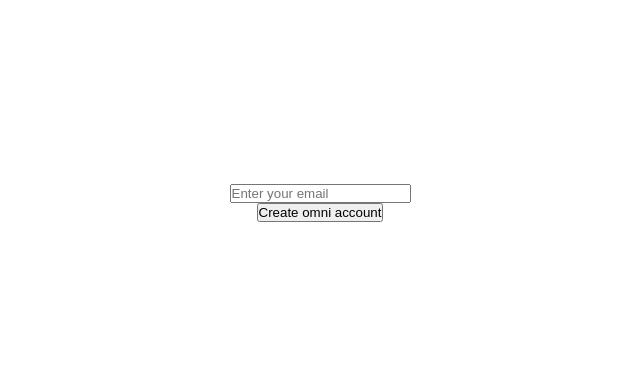
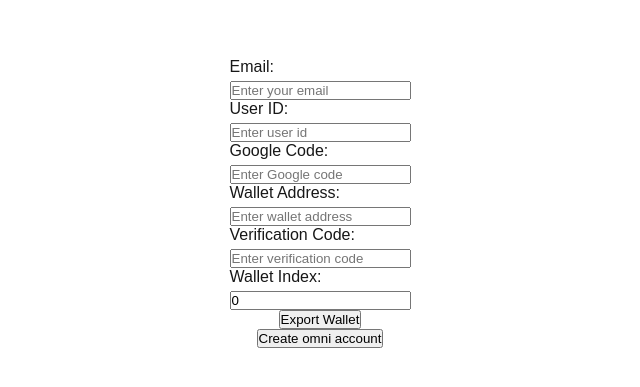
Before and after one commit to 0xverin/tets-client-sdk, a Next.js app: page / in a window 1280 px wide. Shown: the part 197-584 px from the top of the page, without its empty margins (320-960 px from the left). Built offline with nearby package versions, Linux system fonts and the light colour scheme; what @heima-network/parachain-api would draw is missing.

Commit message:
update export wallet

```diff
--- a/src/app/page.tsx
+++ b/src/app/page.tsx
@@ -23,6 +23,7 @@ import { createPublicKey } from "crypto";
 import type { Registry } from "@polkadot/types-codec/types";
 import type { AesOutput } from "@heima-network/parachain-api";
 import type { HexString } from "@polkadot/util/types";
+import {blake2AsHex} from "@polkadot/util-crypto";
 
 //    const ciphertextRes = {
 //        ciphertext: "0x1f7dde5143ccf34ac1756dcbd1cb7563408e5750c6758dba58ca383e723f47a1b2d774170b690229c01d7d9d9a1b2780",
@@ -44,6 +45,7 @@ export default function Home() {
     const [walletIndex, setWalletIndex] = useState(0);
     const aesRandomKey = globalThis.crypto.getRandomValues(new Uint8Array(32));
     const [identity, setIdentity] = useState("");
+    const [userId, setUserId] = useState("");
 
     const requestEmailVerificationCodeWithRpc=async() => {
         const wsClient = Enclave.getInstance();
@@ -60,36 +62,40 @@ export default function Home() {
     }
 
 
-    // const exportWallet = async () => {
-    //     console.log("aesRandomKey", u8aToHex(aesRandomKey));
-    //     const enclave = Enclave.getInstance();
-    //     const encryptedKey = await enclave.encrypt({ cleartext: aesRandomKey });
+    const exportWallet = async () => {
+        console.log("aesRandomKey", u8aToHex(aesRandomKey));
+        const enclave = new Enclave("wss://enclave-staging.heima.network");
+        const encryptedKey = await enclave.encrypt({ cleartext: aesRandomKey });
+        console.log("encryptedKey", u8aToHex(encryptedKey.ciphertext));
 
-    //     const rpcRequest = {
-    //         jsonrpc: "2.0",
-    //         method: "pumpx_exportWallet",
-    //         params: {
-    //             user_email: email,
-    //             key: u8aToHex(encryptedKey.ciphertext),
-    //             chain_id: 100000,
-    //             wallet_index: walletIndex,
-    //             wallet_address: walletAddress,
-    //             email_code: verificationCode,
-    //             google_code: googleCode,
-    //         },
-    //     };
+        const rpcRequest = {
+            jsonrpc: "2.0",
+            method: "pumpx_exportWallet",
+            params: {
+                user_email: email,
+                key: u8aToHex(encryptedKey.ciphertext),
+                chain_id: 56,
+                wallet_index: walletIndex,
+                wallet_address: walletAddress,
+                email_code: verificationCode,
+                google_code: googleCode,
+                user_id: userId,
+            },
+        };
+        const response = await enclave.send(rpcRequest as any);
+        console.log("response", response);
 
-    //     const response = await enclave.send(rpcRequest as any);
-    //     {
-    //         //        ciphertext: "0xb0b6126dd7acae085cd4da94185d0707bb19257f6f95cac84c2c4b0ffc0e23995ac656c96f08abd007b32bafae5477f7",
-    //         //        aad: "0x",
-    //         //        nonce: "0xaad559c090dc5195ace3e3eb",
-    //         //    };
-    //         console.log(222222, u8aToHex(aesRandomKey));
-    //         const decryptedKey = await decryptWithAes(u8aToHex(aesRandomKey), response as unknown as AesOutput, "hex");
-    //         console.log("decryptedKey", decryptedKey);
-    //     }
-    // }
+        // const response = await enclave.send(rpcRequest as any);
+        // {
+        //     //        ciphertext: "0xb0b6126dd7acae085cd4da94185d0707bb19257f6f95cac84c2c4b0ffc0e23995ac656c96f08abd007b32bafae5477f7",
+        //     //        aad: "0x",
+        //     //        nonce: "0xaad559c090dc5195ace3e3eb",
+        //     //    };
+        //     console.log(222222, u8aToHex(aesRandomKey));
+            const decryptedKey = await decryptWithAes(u8aToHex(aesRandomKey), response as unknown as AesOutput, "hex");
+            console.log("decryptedKey", decryptedKey);
+        // }
+    }
 
     const createIdentity = async () => {
         const registry = new TypeRegistry();
@@ -98,6 +104,7 @@ export default function Home() {
             addressOrHandle: email,
             type: "Email",
         });
+        console.log(blake2AsHex(res.toU8a()));
         console.log(u8aToHex(res.hash));
         setIdentity(u8aToHex(res.hash));
     }
@@ -105,13 +112,79 @@ return (
     <div style={{ display: "flex", justifyContent: "center", alignItems: "center", height: "100vh" }}>
         <div style={{ textAlign: "center" }}>
             <div>
+                <label htmlFor="email" style={{ display: "block", marginBottom: "5px", textAlign: "left" }}>
+                    Email:
+                </label>
                 <input
+                    id="email"
                     type="email"
                     value={email}
                     onChange={(e) => setEmail(e.target.value)}
                     placeholder="Enter your email"
                 />
-                {/* <button onClick={requestEmailVerificationCodeWithRpc}>Request Verification Code</button> */}
+                <div>
+                    <label htmlFor="userId" style={{ display: "block", marginBottom: "5px", textAlign: "left" }}>
+                        User ID:
+                    </label>
+                    <input
+                        id="userId"
+                        type="text"
+                        value={userId}
+                        onChange={(e) => setUserId(e.target.value)}
+                        placeholder="Enter user id"
+                    />
+                </div>
+                <div>
+                    <label htmlFor="googleCode" style={{ display: "block", marginBottom: "5px", textAlign: "left" }}>
+                        Google Code:
+                    </label>
+                    <input
+                        id="googleCode"
+                        type="text"
+                        value={googleCode}
+                        onChange={(e) => setGoogleCode(e.target.value)}
+                        placeholder="Enter Google code"
+                    />
+                </div>
+                <div>
+                    <label htmlFor="walletAddress" style={{ display: "block", marginBottom: "5px", textAlign: "left" }}>
+                        Wallet Address:
+                    </label>
+                    <input
+                        id="walletAddress"
+                        type="text"
+                        value={walletAddress}
+                        onChange={(e) => setWalletAddress(e.target.value)}
+                        placeholder="Enter wallet address"
+                    />
+                </div>
+                <div>
+                    <label
+                        htmlFor="verificationCode"
+                        style={{ display: "block", marginBottom: "5px", textAlign: "left" }}
+                    >
+                        Verification Code:
+                    </label>
+                    <input
+                        id="verificationCode"
+                        type="text"
+                        value={verificationCode}
+                        onChange={(e) => setVerificationCode(e.target.value)}
+                        placeholder="Enter verification code"
+                    />
+                </div>
+                <div>
+                    <label htmlFor="walletIndex" style={{ display: "block", marginBottom: "5px", textAlign: "left" }}>
+                        Wallet Index:
+                    </label>
+                    <input
+                        id="walletIndex"
+                        type="text"
+                        value={walletIndex}
+                        onChange={(e) => setWalletIndex(parseInt(e.target.value))}
+                        placeholder="Enter wallet index"
+                    />
+                </div>
             </div>
             {/* <div>
                 <input
@@ -145,16 +218,13 @@ return (
                     placeholder="Enter Google code"
                 />
             </div> */}
-            {/* <div>
+            <div>
                 <button onClick={exportWallet}>Export Wallet</button>
-
-            </div> */}
+            </div>
             <div>
                 <button onClick={createIdentity}>Create omni account</button>
             </div>
-            <div>
-                {identity}
-            </div>
+            <div>{identity}</div>
         </div>
     </div>
 );
```
